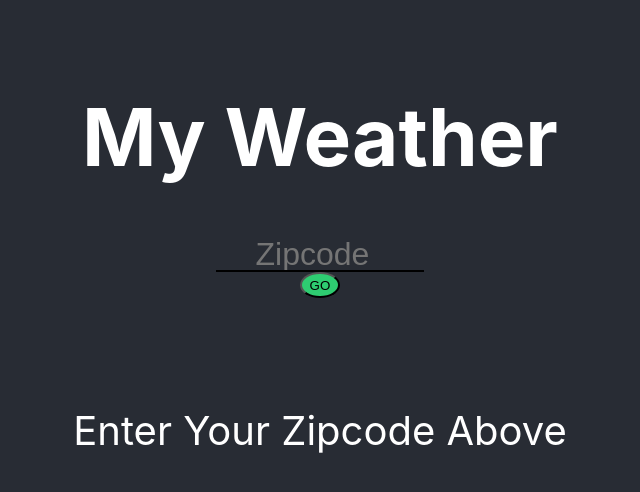
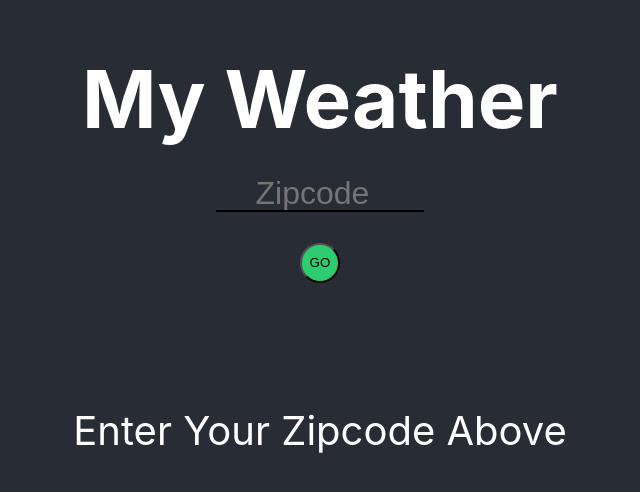
Before and after one commit to jacoboakley/myWeather, a React (Create React App) app: page / in a window 1280 px wide. Shown: the top 492 px of the page, without its empty margins (320-960 px from the left). Built offline with nearby package versions, Linux system fonts and the light colour scheme.

Commit message:
set margin and padding to 0 on h1

```diff
--- a/src/components/Search.js
+++ b/src/components/Search.js
@@ -40,7 +40,7 @@
 
 const Search = ({ submit, change }) => (
   <SearchWrapper>
-    <h1>My Weather</h1>
+    <h1 style={{ margin: 0, padding: 0 }}>My Weather</h1>
     <Input type="number" onChange={change} placeholder="Zipcode" name="zipcode" />
     <Submit type="submit" onClick={submit}>GO</Submit>
   </SearchWrapper>
```
